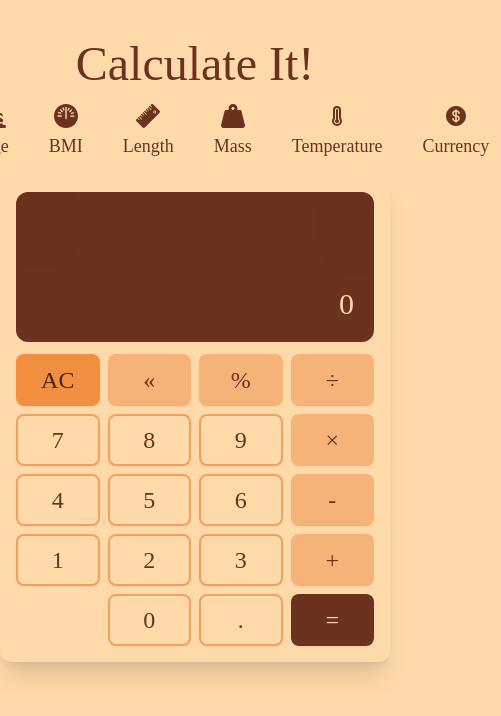
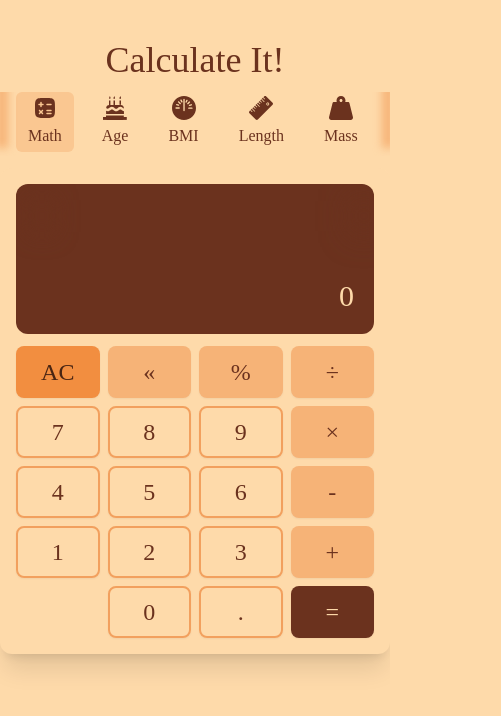
Before and after one commit to AllanKirui/calculate-it, a Vue app: page /math in a window 390 px wide. Shown: the top 716 px of the page, 501 px wide, since content can reach past the window. Built offline with nearby package versions, Linux system fonts and the light colour scheme.

Commit message:
Update styles for TheHeader cmp

```diff
--- a/src/components/TheHeader.vue
+++ b/src/components/TheHeader.vue
@@ -4,12 +4,16 @@
     <nav class="flex flex-col items-center">
       <!-- Nav Top -->
       <div class="flex justify-between">
-        <h1 class="text-5xl">Calculate It!</h1>
+        <h1 class="text-4xl md:text-5xl">Calculate It!</h1>
       </div>
 
       <!-- Nav Bottom -->
-      <div class="mt-3">
-        <ul class="links-wrapper flex gap-4 text-lg">
+      <div class="relative mt-3 overflow-x-hidden w-full">
+        <!-- Blurred Left & Right Edges to Hint at Horizontal Scrolling on Mobile Screens -->
+        <div class="md:hidden absolute -top-2 bottom-0 -left-1 w-3 h-full bg-mellow-apricot blur-sm z-10"></div>
+        <div class="md:hidden absolute -top-2 bottom-0 -right-1 w-3 h-full bg-mellow-apricot blur-sm z-10"></div>
+
+        <ul class="links-wrapper scrollable pb-1 px-4 flex gap-4 md:justify-center md:text-lg overflow-x-auto">
           <li>
             <RouterLink to="math">
               <img src="../assets/img/calculator.svg" width="24" height="24" alt="">
```
